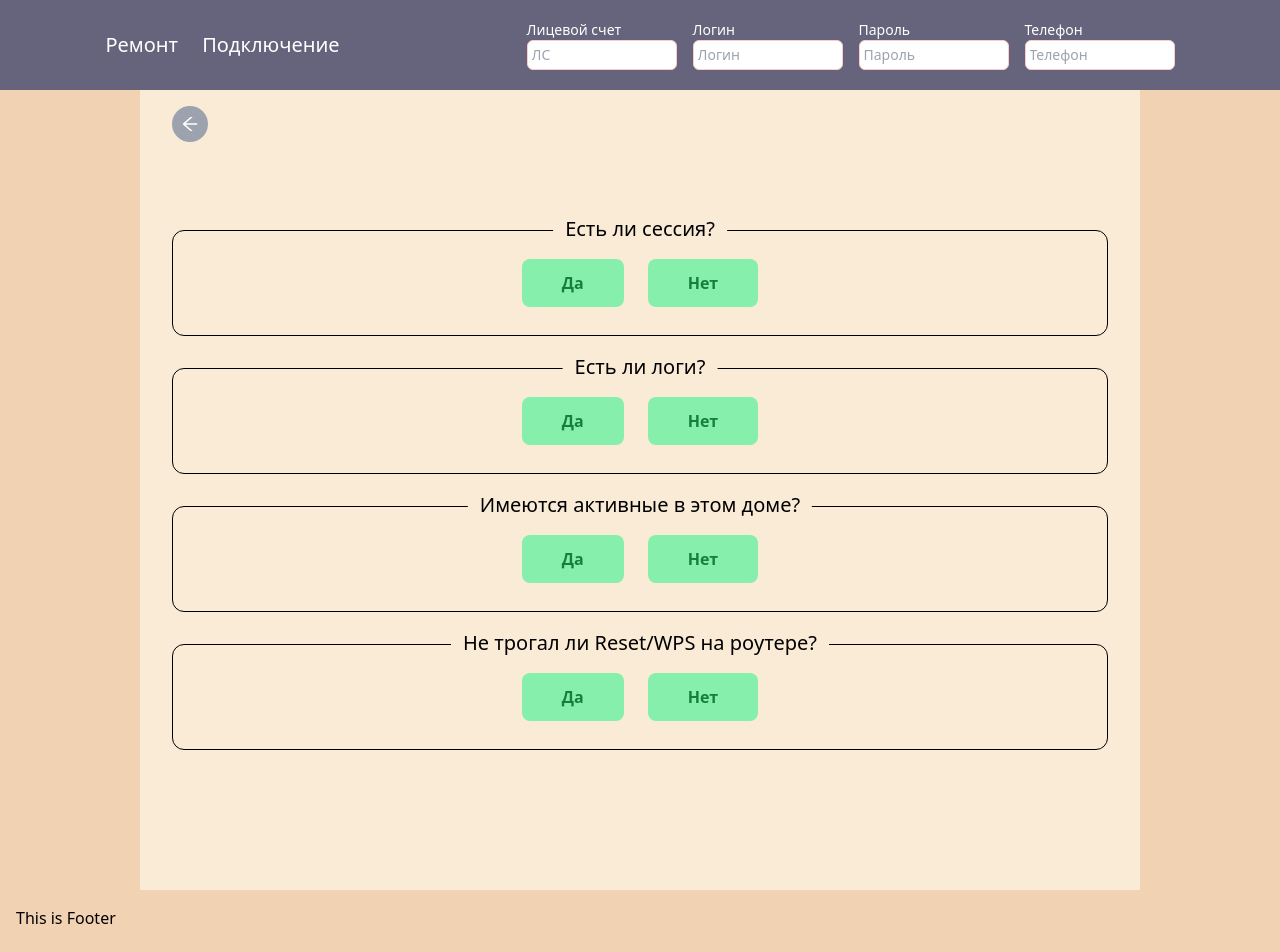
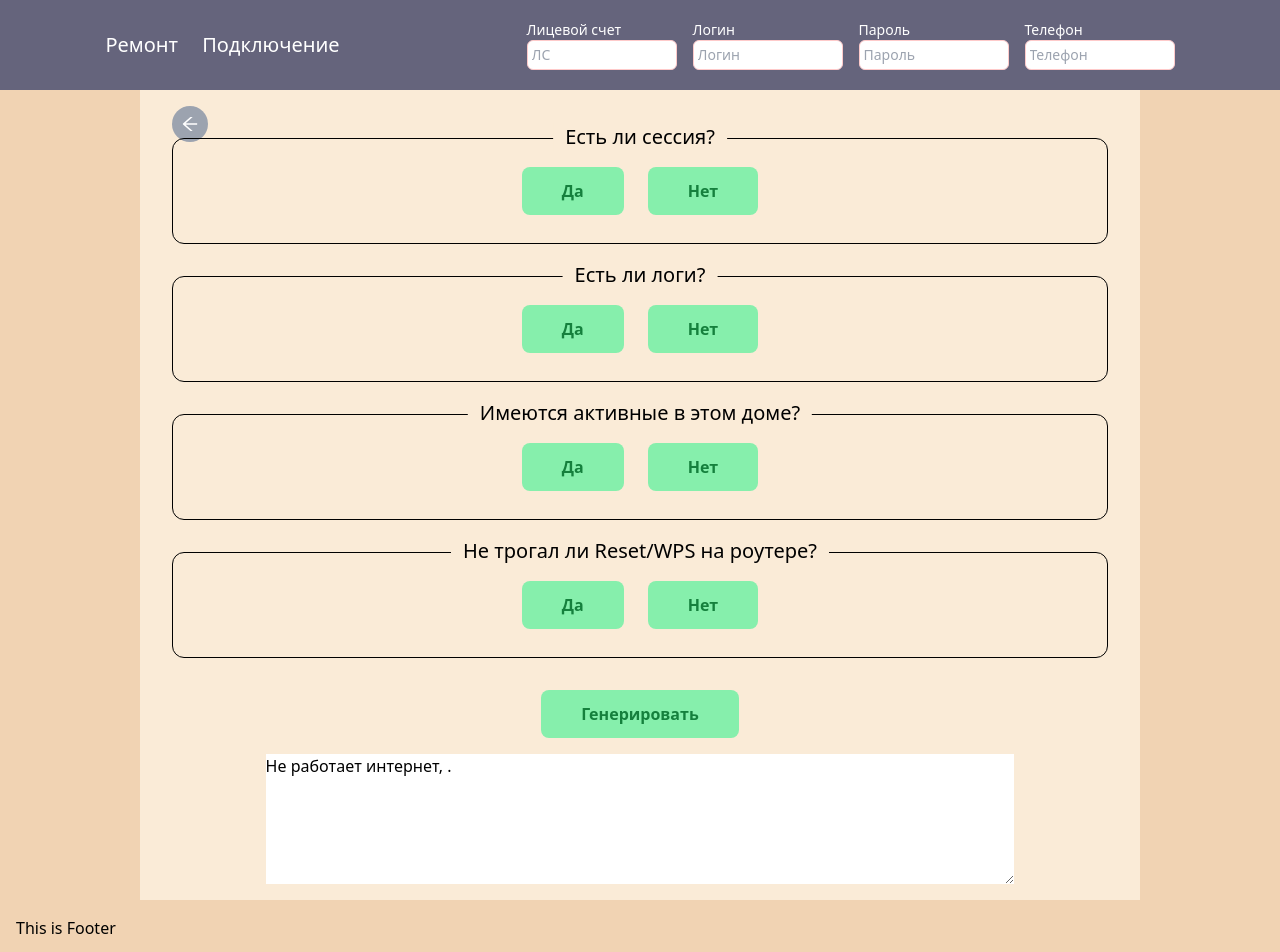
Before and after one commit to OmurbekArykbaev/template-generator, a React (Vite) app: page /not-working in a window 1280 px wide. Shown: the top 952 px of the page. Built offline with nearby package versions, Linux system fonts and the light colour scheme.

Commit message:
finish home page featues

```diff
--- a/src/modules/Quiz/index.tsx
+++ b/src/modules/Quiz/index.tsx
@@ -2,7 +2,7 @@ import { useState, useEffect } from "react"
 import cn from "classnames"
 
 import styles from "./index.module.css"
-import Button from "./components/Button"
+import Button from "../../components/button/Button"
 import { useAppDispatch, useAppSelector } from "../../hooks/RtkHooks"
 import { INotWorking } from "../../types/reapairRequest.interfaces"
 import { addAnswers, removeAnswers } from "./redux/quiz"
--- a/src/modules/Quiz/redux/quiz.ts
+++ b/src/modules/Quiz/redux/quiz.ts
@@ -23,17 +23,19 @@ export const quizSlice = createSlice({
   reducers: {
     addAnswers: (state, action: PayloadAction<Result>) => {
       state.totalAnswers.push(action.payload)
-      // state.answersIsDone = fromArrayToString(state.totalAnswers)
     },
     removeAnswers: (state, action: PayloadAction<number>) => {
       state.totalAnswers = state.totalAnswers.filter(
         (ans) => ans.id !== action.payload
       )
     },
+    generateAnswer: (state) => {
+      state.answersIsDone = fromArrayToString(state.totalAnswers)
+    },
   },
 })
 
 // Action creators are generated for each case reducer function
-export const { addAnswers, removeAnswers } = quizSlice.actions
+export const { addAnswers, removeAnswers, generateAnswer } = quizSlice.actions
 
 export default quizSlice.reducer
--- a/src/modules/Result/index.tsx
+++ b/src/modules/Result/index.tsx
@@ -1,25 +1,37 @@
 import { TextArea } from "../../components"
-import { useAppSelector } from "../../hooks/RtkHooks"
+import Button from "../../components/button/Button"
+import { useAppSelector, useAppDispatch } from "../../hooks/RtkHooks"
 import { DoString } from "./helpers/refactoringToString"
 import { showPersonalData } from "./helpers/showPersonalData"
 import useGetTypeIssue from "./hooks/useGetTypeIssue"
+import { generateAnswer } from "../Quiz/redux/quiz"
+import { useState, useEffect } from "react"
 
 const Result = () => {
+  const [value, setValue] = useState<string>("")
   const template = useGetTypeIssue()
-  const  resultIsDone = useAppSelector((state) => state.quiz.answersIsDone)
-  const { ls, login, password, phone } = useAppSelector(
-    (state) => state.userData
-  )
+  const dispatch = useAppDispatch()
 
-  const jaja = DoString(
-    template,
-    resultIsDone,
-    showPersonalData({ ls, login, password, phone })
-  )
+  const resultIsDone = useAppSelector((state) => state.quiz.answersIsDone)
+  const data = useAppSelector((state) => state.userData)
+
+  useEffect(() => {
+    setValue(DoString(template, resultIsDone, showPersonalData(data)))
+  }, [data, template, resultIsDone])
+
+  const onGenerateHandler = () => {
+    dispatch(generateAnswer())
+    setValue(value)
+  }
 
   return (
     <>
-      <TextArea value={jaja} />
+      <div className="flex justify-center mb-4">
+        <Button onClick={onGenerateHandler}>Генерировать</Button>
+      </div>
+      <div className="flex justify-center">
+        <TextArea className="w-[80%] h-[130px]" value={value} />
+      </div>
     </>
   )
 }
--- a/src/pages/notWorking/index.tsx
+++ b/src/pages/notWorking/index.tsx
@@ -2,16 +2,18 @@ import { data } from "../../const/repairRequest"
 import { Wrapper } from "../../layout"
 import Back from "../../layout/backNavigateBtn/Back"
 import Quiz from "../../modules/Quiz"
+import Result from "../../modules/Result"
 
 const NotWorking = () => {
   return (
     <Wrapper>
       <Back />
       <section>
-        {data.map((p) => (
-          <Quiz {...p} />
+        {data.map((item) => (
+          <Quiz {...item} />
         ))}
       </section>
+      <Result />
     </Wrapper>
   )
 }
```
Also changed, not shown: src/components/button/Button.tsx (renamed from src/modules/Quiz/components/Button.tsx).
